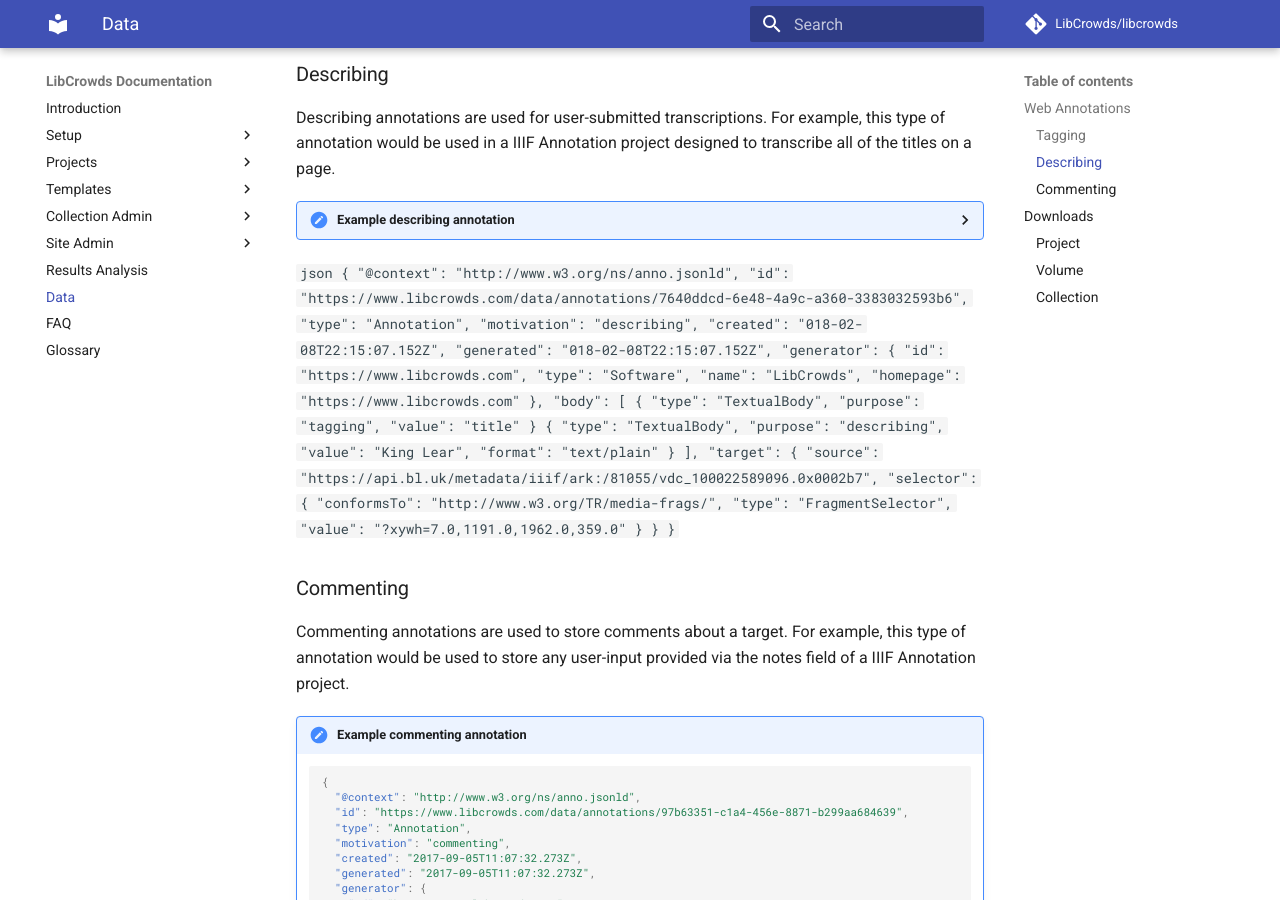
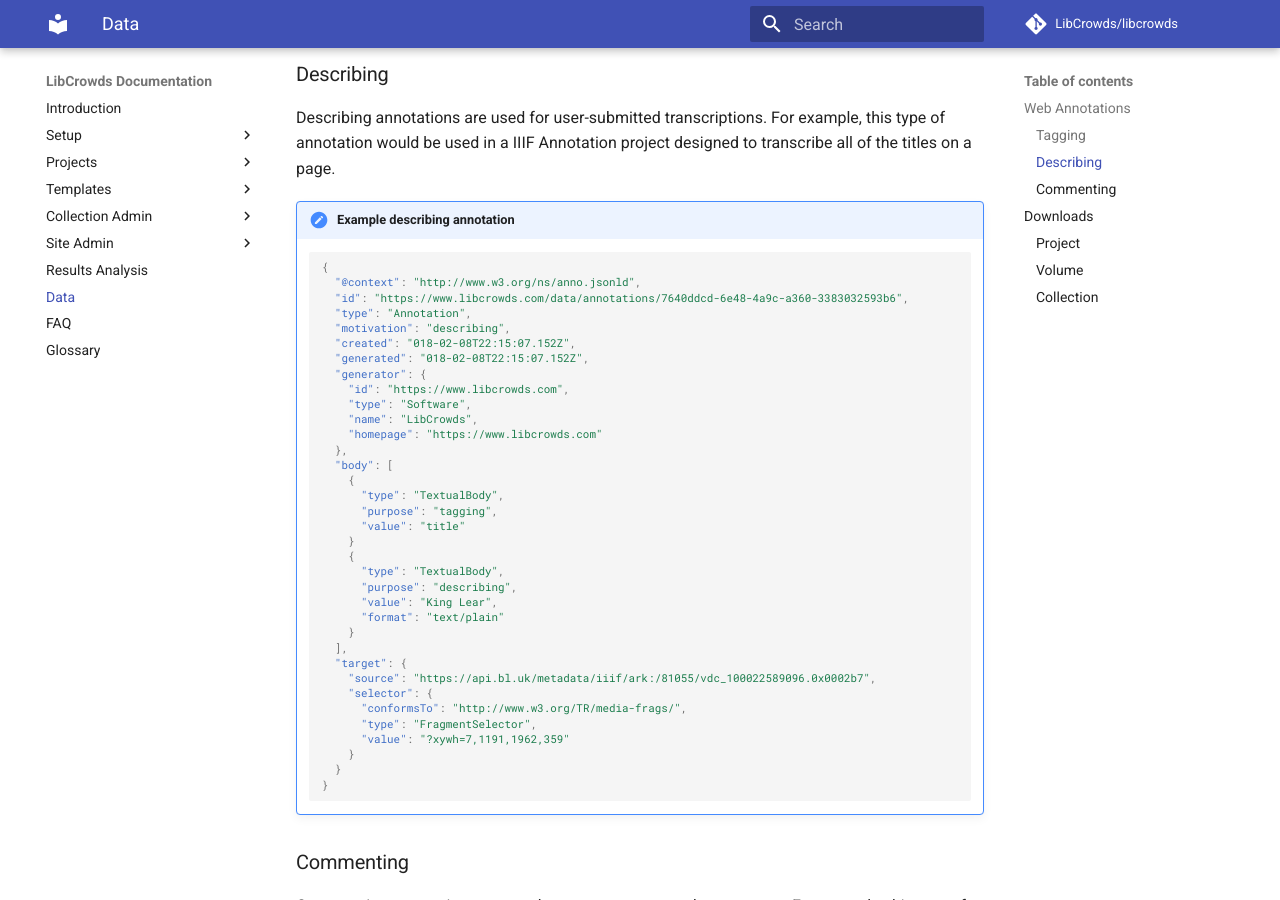
Before and after one commit to LibCrowds/docs, an MkDocs documentation site: the page built from docs/data.md, in a window 1280 px wide and 900 px high, scrolled down 1400 px. Built offline with MkDocs 1.6.1 and Material for MkDocs 9.7.7, drawn with Linux system fonts in a browser that asks for light colours; comment, search, counter and statistics services are not loaded; old or Windows-style settings are respelled for this version of MkDocs.

````diff
--- a/docs/data.md
+++ b/docs/data.md
@@ -69,9 +69,9 @@ Describing annotations are used for user-submitted transcriptions. For example,
 this type of annotation would be used in a IIIF Annotation project designed to
 transcribe all of the titles on a page.
 
-??? summary "Example describing annotation"
+!!! summary "Example describing annotation"
 
-  ```json
+    ```json
     {
       "@context": "http://www.w3.org/ns/anno.jsonld",
       "id": "https://www.libcrowds.com/data/annotations/7640ddcd-6e48-4a9c-a360-3383032593b6",
@@ -103,7 +103,7 @@ transcribe all of the titles on a page.
         "selector": {
           "conformsTo": "http://www.w3.org/TR/media-frags/",
           "type": "FragmentSelector",
-          "value": "?xywh=7.0,1191.0,1962.0,359.0"
+          "value": "?xywh=7,1191,1962,359"
         }
       }
     }
````
